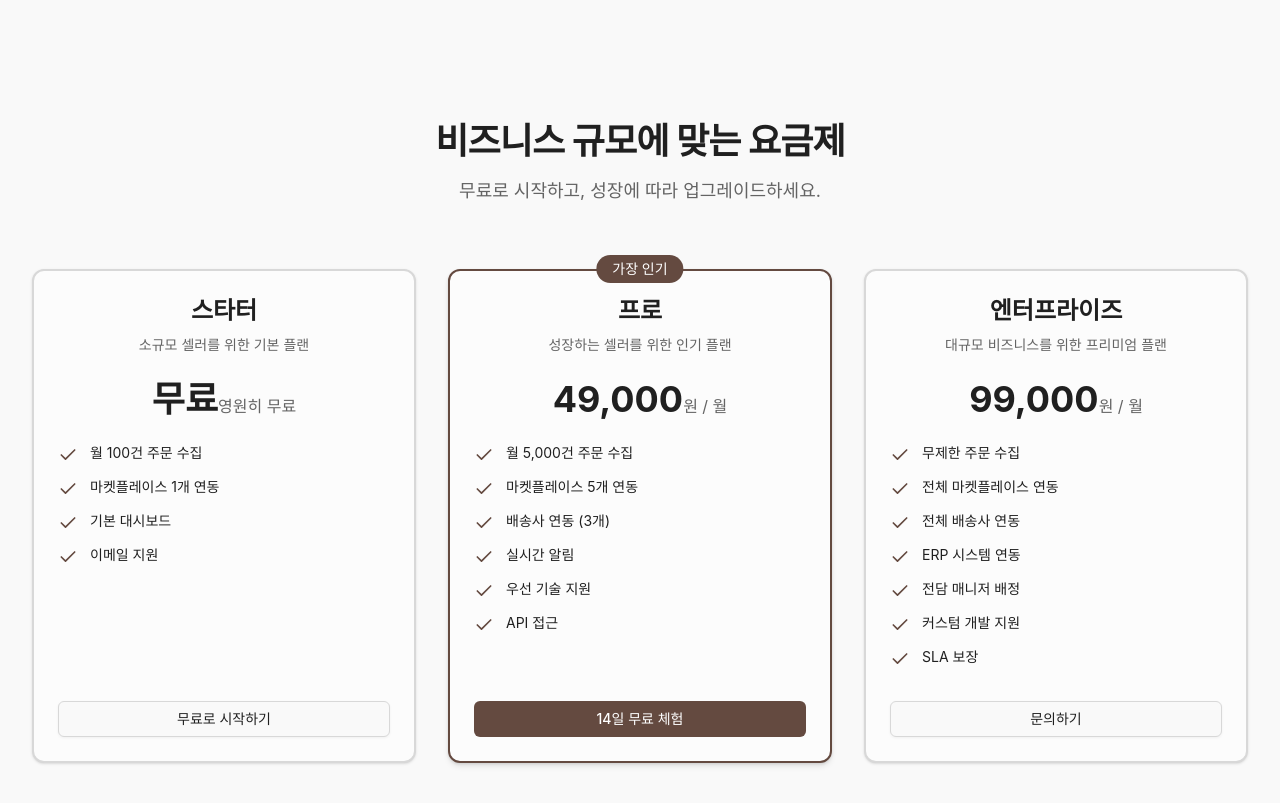
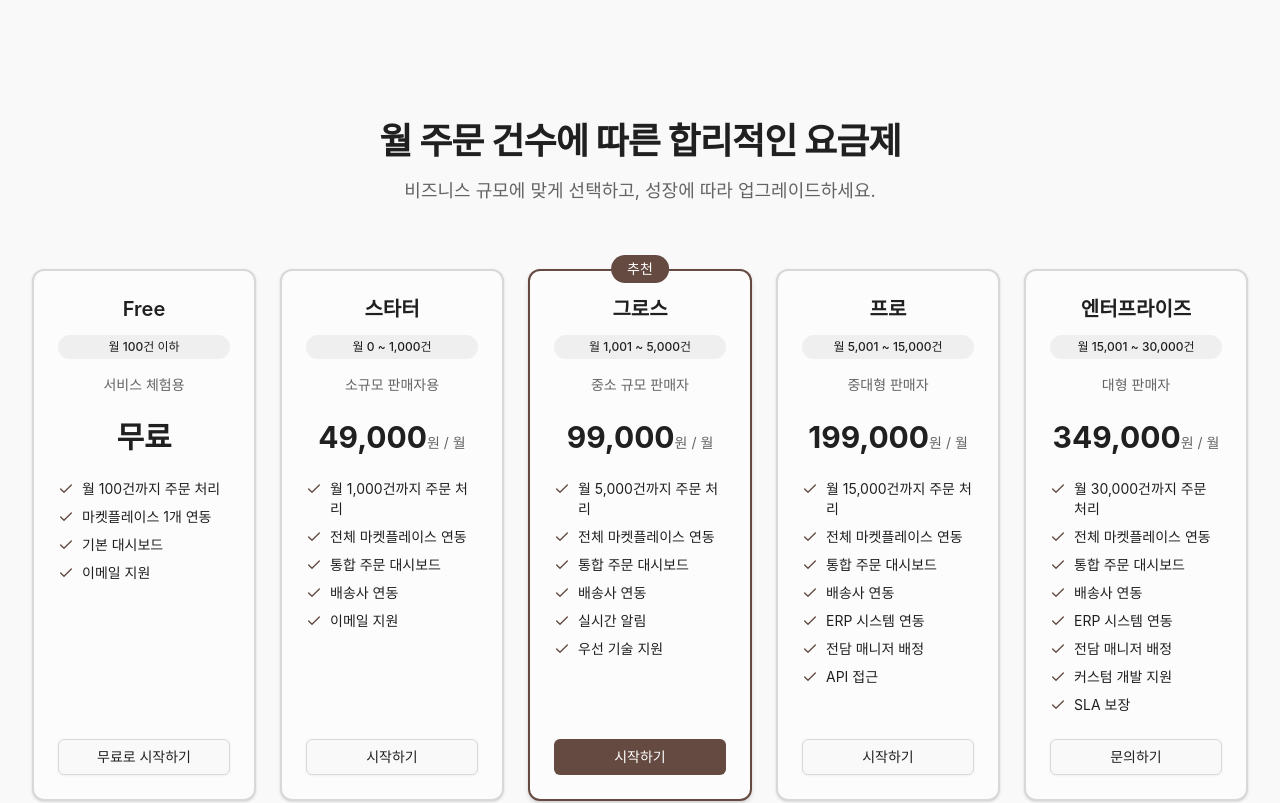
Before and after one commit to topkorzone/sell-sync-v2, a React (Vite) app in the folder frontend/: page / in a window 1280 px wide. Shown: the part 2420-3223 px from the top of the page. Built offline with nearby package versions, Linux system fonts and the light colour scheme; no server answers.

Commit message:
요금제 개선

```diff
--- a/frontend/index.html
+++ b/frontend/index.html
@@ -48,8 +48,8 @@
         "@type": "AggregateOffer",
         "priceCurrency": "KRW",
         "lowPrice": "0",
-        "highPrice": "99000",
-        "offerCount": "3"
+        "highPrice": "349000",
+        "offerCount": "5"
       },
       "aggregateRating": {
         "@type": "AggregateRating",
--- a/frontend/src/pages/Landing.tsx
+++ b/frontend/src/pages/Landing.tsx
@@ -71,12 +71,13 @@ const marketplaces = [
 
 const pricingPlans = [
   {
-    name: "스타터",
+    name: "Free",
+    orderRange: "월 100건 이하",
     price: "무료",
-    priceDetail: "영원히 무료",
-    description: "소규모 셀러를 위한 기본 플랜",
+    priceDetail: "",
+    description: "서비스 체험용",
     features: [
-      "월 100건 주문 수집",
+      "월 100건까지 주문 처리",
       "마켓플레이스 1개 연동",
       "기본 대시보드",
       "이메일 지원",
@@ -85,30 +86,67 @@ const pricingPlans = [
     popular: false,
   },
   {
-    name: "프로",
+    name: "스타터",
+    orderRange: "월 0 ~ 1,000건",
     price: "49,000",
     priceDetail: "원 / 월",
-    description: "성장하는 셀러를 위한 인기 플랜",
+    description: "소규모 판매자용",
     features: [
-      "월 5,000건 주문 수집",
-      "마켓플레이스 5개 연동",
-      "배송사 연동 (3개)",
+      "월 1,000건까지 주문 처리",
+      "전체 마켓플레이스 연동",
+      "통합 주문 대시보드",
+      "배송사 연동",
+      "이메일 지원",
+    ],
+    cta: "시작하기",
+    popular: false,
+  },
+  {
+    name: "그로스",
+    orderRange: "월 1,001 ~ 5,000건",
+    price: "99,000",
+    priceDetail: "원 / 월",
+    description: "중소 규모 판매자",
+    features: [
+      "월 5,000건까지 주문 처리",
+      "전체 마켓플레이스 연동",
+      "통합 주문 대시보드",
+      "배송사 연동",
       "실시간 알림",
       "우선 기술 지원",
-      "API 접근",
     ],
-    cta: "14일 무료 체험",
+    cta: "시작하기",
     popular: true,
   },
   {
+    name: "프로",
+    orderRange: "월 5,001 ~ 15,000건",
+    price: "199,000",
+    priceDetail: "원 / 월",
+    description: "중대형 판매자",
+    features: [
+      "월 15,000건까지 주문 처리",
+      "전체 마켓플레이스 연동",
+      "통합 주문 대시보드",
+      "배송사 연동",
+      "ERP 시스템 연동",
+      "전담 매니저 배정",
+      "API 접근",
+    ],
+    cta: "시작하기",
+    popular: false,
+  },
+  {
     name: "엔터프라이즈",
-    price: "99,000",
+    orderRange: "월 15,001 ~ 30,000건",
+    price: "349,000",
     priceDetail: "원 / 월",
-    description: "대규모 비즈니스를 위한 프리미엄 플랜",
+    description: "대형 판매자",
     features: [
-      "무제한 주문 수집",
+      "월 30,000건까지 주문 처리",
       "전체 마켓플레이스 연동",
-      "전체 배송사 연동",
+      "통합 주문 대시보드",
+      "배송사 연동",
       "ERP 시스템 연동",
       "전담 매니저 배정",
       "커스텀 개발 지원",
@@ -365,14 +403,14 @@ export default function Landing() {
           <div className="mx-auto max-w-7xl px-4 sm:px-6 lg:px-8">
             <div className="mx-auto max-w-2xl text-center">
               <h2 className="text-3xl font-bold tracking-tight sm:text-4xl">
-                비즈니스 규모에 맞는 요금제
+                월 주문 건수에 따른 합리적인 요금제
               </h2>
               <p className="mt-4 text-lg text-muted-foreground">
-                무료로 시작하고, 성장에 따라 업그레이드하세요.
+                비즈니스 규모에 맞게 선택하고, 성장에 따라 업그레이드하세요.
               </p>
             </div>
 
-            <div className="mt-16 grid gap-8 lg:grid-cols-3">
+            <div className="mt-16 grid gap-6 md:grid-cols-2 lg:grid-cols-3 xl:grid-cols-5">
               {pricingPlans.map((plan) => (
                 <Card
                   key={plan.name}
@@ -384,24 +422,27 @@ export default function Landing() {
                 >
                   {plan.popular && (
                     <div className="absolute -top-4 left-1/2 -translate-x-1/2 rounded-full bg-primary px-4 py-1 text-sm font-medium text-primary-foreground">
-                      가장 인기
+                      추천
                     </div>
                   )}
                   <CardHeader className="text-center">
-                    <CardTitle className="text-2xl">{plan.name}</CardTitle>
-                    <CardDescription>{plan.description}</CardDescription>
+                    <CardTitle className="text-xl">{plan.name}</CardTitle>
+                    <div className="mt-1 rounded-full bg-muted px-3 py-1 text-xs font-medium">
+                      {plan.orderRange}
+                    </div>
+                    <CardDescription className="mt-2">{plan.description}</CardDescription>
                     <div className="mt-4">
-                      <span className="text-4xl font-bold">{plan.price}</span>
-                      <span className="text-muted-foreground">
+                      <span className="text-3xl font-bold">{plan.price}</span>
+                      <span className="text-sm text-muted-foreground">
                         {plan.priceDetail}
                       </span>
                     </div>
                   </CardHeader>
                   <CardContent className="flex flex-1 flex-col">
-                    <ul className="mb-8 flex-1 space-y-3">
+                    <ul className="mb-6 flex-1 space-y-2">
                       {plan.features.map((feature) => (
-                        <li key={feature} className="flex items-start gap-3">
-                          <Check className="mt-0.5 h-5 w-5 shrink-0 text-primary" />
+                        <li key={feature} className="flex items-start gap-2">
+                          <Check className="mt-0.5 h-4 w-4 shrink-0 text-primary" />
                           <span className="text-sm">{feature}</span>
                         </li>
                       ))}
```
